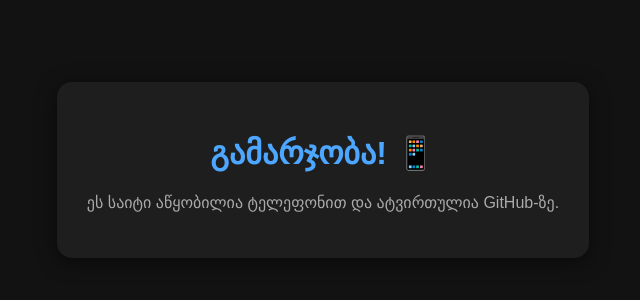
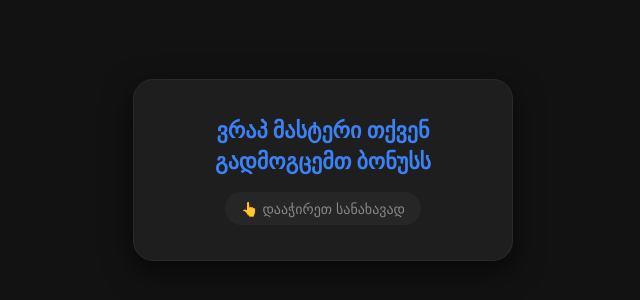
Before and after one commit to Wrap-Master/Wrap-, a plain HTML site: page index.html in a window 1280 px wide. Shown: the part 230-530 px from the top of the page, without its empty margins (317-957 px from the left). Drawn offline with Linux system fonts and the light colour scheme.

Commit message:
Update index.html

```diff
--- a/index.html
+++ b/index.html
@@ -3,34 +3,83 @@
 <head>
     <meta charset="UTF-8">
     <meta name="viewport" content="width=device-width, initial-scale=1.0">
-<title>ჩემი საიტი</title>
+    <title>ვრაპ მასტერის ბონუსი</title>
     <style>
+        * {
+            box-sizing: border-box;
+            margin: 0;
+            padding: 0;
+        }
         body {
-font-family: sans-serif;
             background-color: #121212;
             color: #ffffff;
+            font-family: -apple-system, BlinkMacSystemFont, "Segoe UI", Roboto, sans-serif;
             display: flex;
             justify-content: center;
             align-items: center;
-height: 100vh;
-margin: 0;
-text-align: center;
+            min-height: 100vh;
+            padding: 20px;
         }
         .card {
-background: #1e1e1e;
-padding: 30px;
-border-radius: 15px;
-box-shadow: 0 4px 20px rgba(0,0,0,0.5);
-margin: 20px;
+            background-color: #1e1e1e;
+            padding: 35px 25px;
+            border-radius: 20px;
+            text-align: center;
+            box-shadow: 0 10px 30px rgba(0,0,0,0.6);
+            max-width: 380px;
+            width: 100%;
+            cursor: pointer;
+            border: 1px solid #2a2a2a;
+            transition: transform 0.2s, background-color 0.2s;
         }
-h1 { color: #4da6ff; }
-p { color: #aaa; }
+        .card:active {
+            transform: scale(0.98);
+        }
+        .title {
+            font-size: 22px;
+            font-weight: 700;
+            color: #3b82f6;
+            line-height: 1.4;
+            margin-bottom: 15px;
+        }
+        .hint {
+            font-size: 14px;
+            color: #888888;
+            background-color: #262626;
+            display: inline-block;
+            padding: 8px 16px;
+            border-radius: 20px;
+        }
+        .amount-box {
+            display: none;
+            margin-top: 20px;
+            padding-top: 20px;
+            border-top: 1px solid #333333;
+        }
+        .amount {
+            font-size: 40px;
+            font-weight: 800;
+            color: #10b981;
+        }
     </style>
 </head>
 <body>
-<div class="card">
-<h1>გამარჯობა! 📱</h1>
-<p>ეს საიტი აწყობილია ტელეფონით და ატვირთულია GitHub-ზე.</p>
+
+    <div class="card" onclick="showBonus()">
+        <div class="title">ვრაპ მასტერი თქვენ გადმოგცემთ ბონუსს</div>
+        <div class="hint" id="hint-text">👆 დააჭირეთ სანახავად</div>
+
+        <div class="amount-box" id="bonus-box">
+            <div class="amount">🎁 500 ლარი</div>
         </div>
+    </div>
+
+    <script>
+        function showBonus() {
+            document.getElementById('bonus-box').style.display = 'block';
+            document.getElementById('hint-text').style.display = 'none';
+        }
+    </script>
+
 </body>
 </html>
```
Lines whose indentation alone changed are shown as unchanged.
